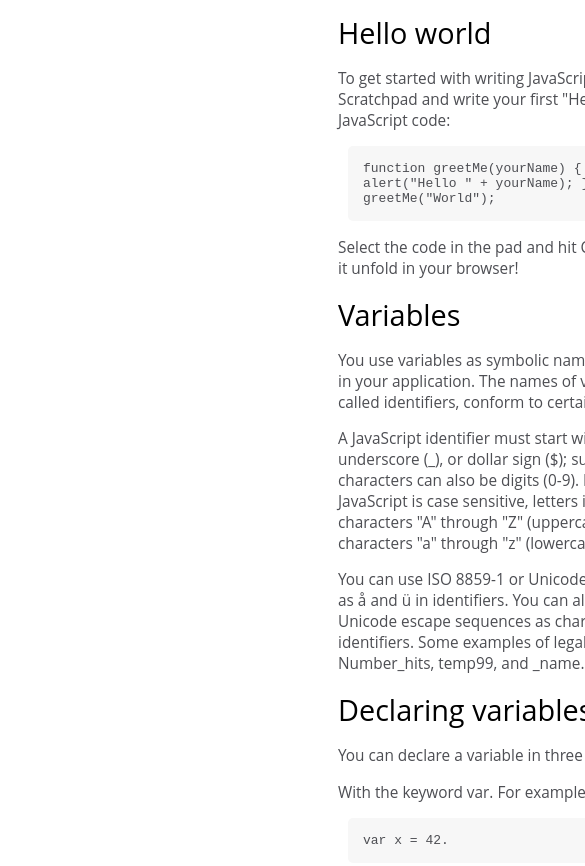
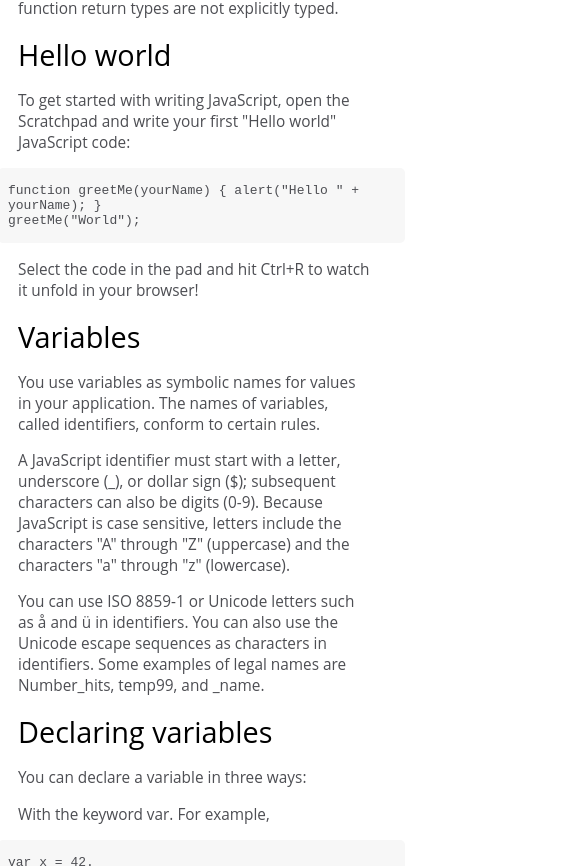
Before and after one commit to soleroa/practiceProjects, a plain HTML site: page Technical Documentation project/index.html in a window 390 px wide. Shown: the part 1731-2597 px from the top of the page, 585 px wide, since content can reach past the window. Drawn offline with Linux system fonts and the light colour scheme.

Commit message:
final commit

```diff
--- a/Technical Documentation project/styles.css
+++ b/Technical Documentation project/styles.css
@@ -84,3 +84,17 @@ code{
     display:block;
     text-align: left;
 }
+@media only screen and (max-width: 400px) {
+    #main-doc {
+      margin-left: -10px;
+    }
+
+    code {
+      margin-left: -20px;
+      width: 100%;
+      padding: 15px;
+      padding-left: 10px;
+      padding-right: 45px;
+      min-width: 233px;
+    }
+  }
```
